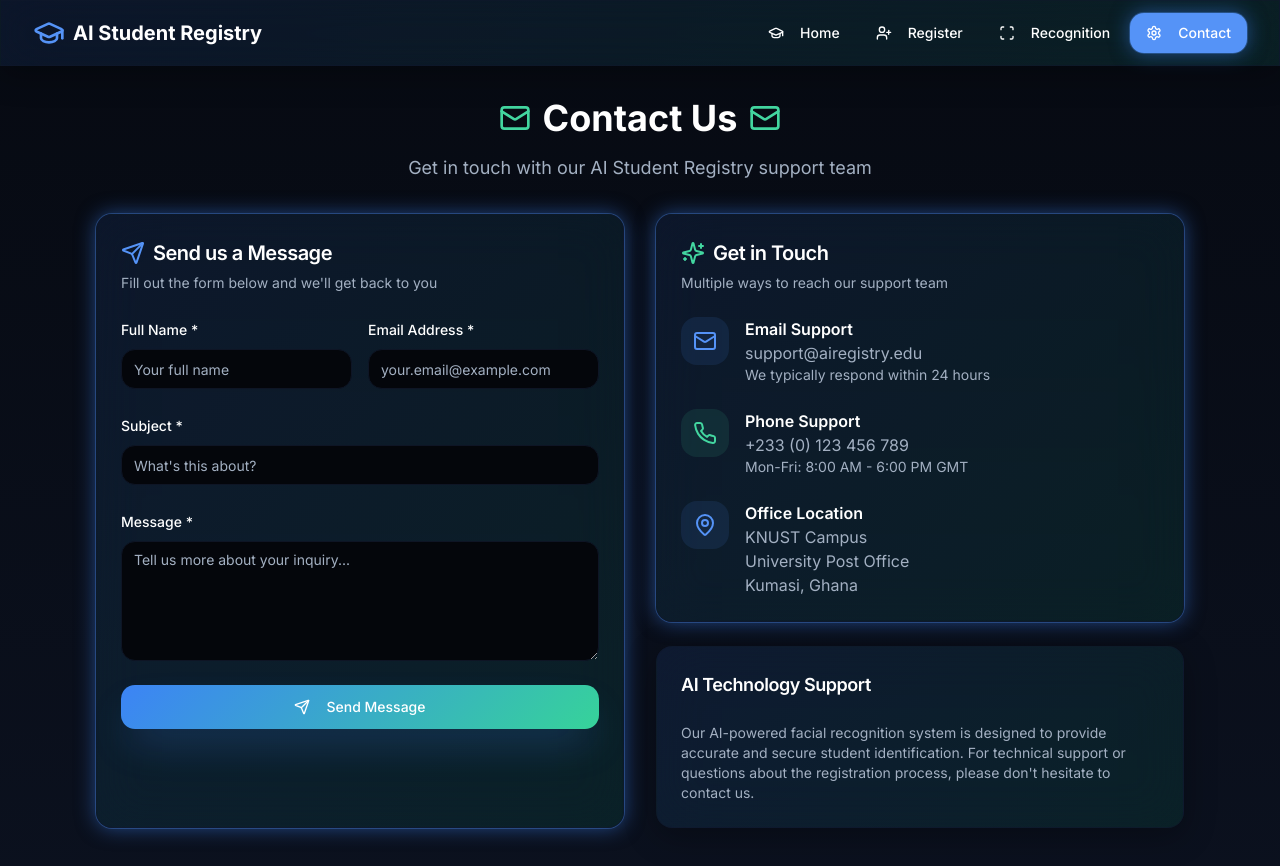
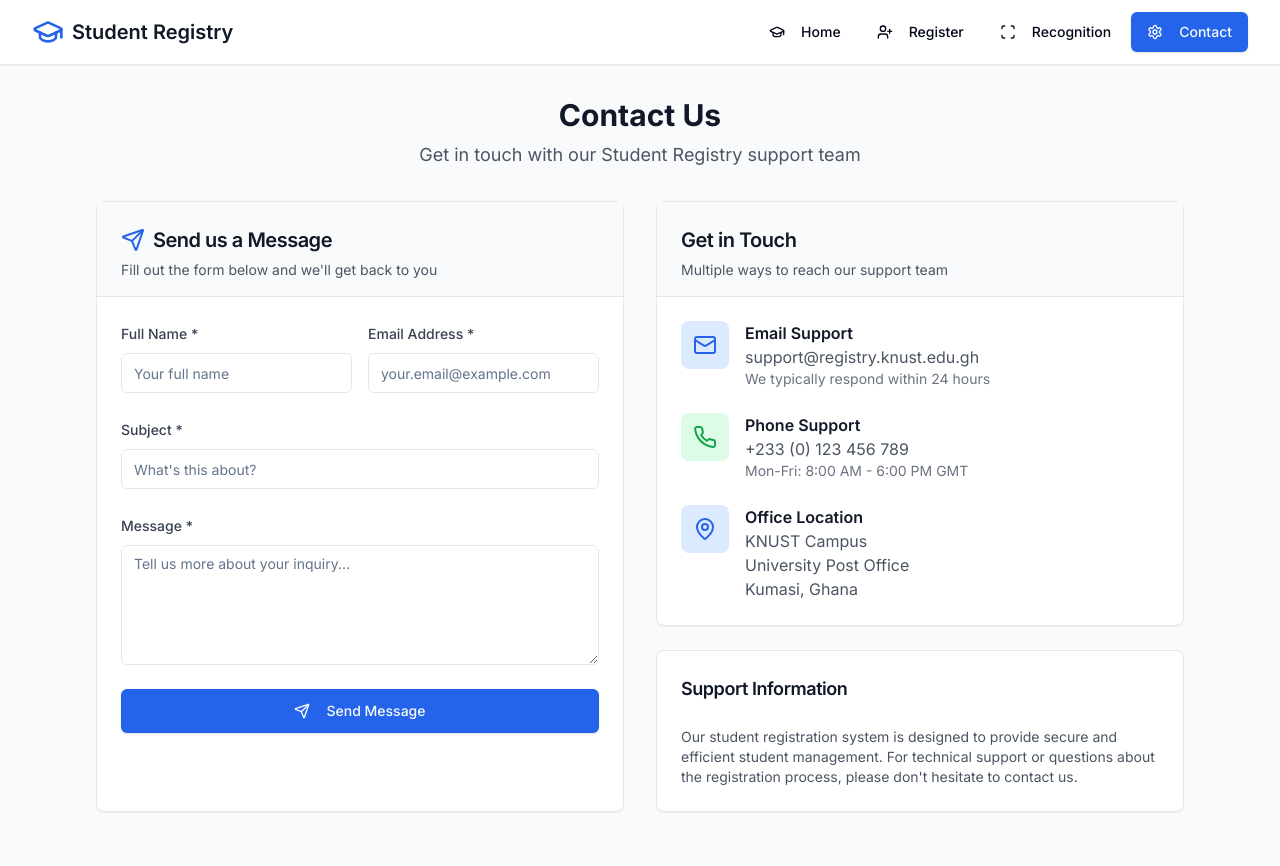
Before and after one commit to officialjwise/campus-face-id, a React (Vite) app: page /contact in a window 1280 px wide. Built offline with nearby package versions, Linux system fonts and the light colour scheme.

Commit message:
Revert AI theming for standard design
Revert AI-specific dark mode and futuristic theming across the entire system to a standard, professional design. This includes adjusting background colors and overall styling to be more conventional and less AI-centric.

```diff
--- a/src/App.tsx
+++ b/src/App.tsx
@@ -19,7 +19,7 @@ const App = () => (
       <Toaster />
       <Sonner />
       <BrowserRouter>
-        <div className="min-h-screen dark">
+        <div className="min-h-screen bg-gray-50">
           <Navigation />
           <Routes>
             <Route path="/" element={<Index />} />
--- a/src/components/Navigation.tsx
+++ b/src/components/Navigation.tsx
@@ -13,14 +13,14 @@ const Navigation = () => {
   ];
 
   return (
-    <nav className="glass-card border-b border-border/50 backdrop-blur-xl sticky top-0 z-50">
+    <nav className="bg-white border-b border-gray-200 shadow-sm sticky top-0 z-50">
       <div className="max-w-7xl mx-auto px-4 sm:px-6 lg:px-8">
         <div className="flex justify-between h-16">
           <div className="flex items-center">
             <div className="flex-shrink-0 flex items-center">
-              <GraduationCap className="h-8 w-8 text-primary" />
-              <span className="ml-2 text-xl font-bold text-foreground">
-                AI Student Registry
+              <GraduationCap className="h-8 w-8 text-blue-600" />
+              <span className="ml-2 text-xl font-semibold text-gray-900">
+                Student Registry
               </span>
             </div>
           </div>
@@ -34,9 +34,7 @@ const Navigation = () => {
                 <Link key={item.to} to={item.to}>
                   <Button
                     variant={isActive ? "default" : "ghost"}
-                    className={`flex items-center space-x-2 glow-hover transition-all duration-300 ${
-                      isActive ? "glow-border" : ""
-                    }`}
+                    className="flex items-center space-x-2 transition-colors duration-200"
                   >
                     <Icon className="h-4 w-4" />
                     <span className="hidden sm:inline">{item.label}</span>
--- a/src/index.css
+++ b/src/index.css
@@ -8,47 +8,42 @@ All colors MUST be HSL.
 
 @layer base {
   :root {
-    /* AI-themed dark mode colors */
-    --background: 222 47% 5%;
-    --foreground: 0 0% 100%;
+    /* Standard professional colors */
+    --background: 0 0% 100%;
+    --foreground: 222.2 84% 4.9%;
 
-    --card: 222 47% 8%;
-    --card-foreground: 0 0% 100%;
+    --card: 0 0% 100%;
+    --card-foreground: 222.2 84% 4.9%;
 
-    --popover: 222 47% 8%;
-    --popover-foreground: 0 0% 100%;
+    --popover: 0 0% 100%;
+    --popover-foreground: 222.2 84% 4.9%;
 
-    --primary: 217 91% 60%; /* Electric blue #3B82F6 */
-    --primary-foreground: 0 0% 100%;
-    --primary-glow: 217 91% 70%;
+    --primary: 221.2 83.2% 53.3%;
+    --primary-foreground: 210 40% 98%;
 
-    --secondary: 222 47% 12%;
-    --secondary-foreground: 0 0% 100%;
+    --secondary: 210 40% 96%;
+    --secondary-foreground: 222.2 47.4% 11.2%;
 
-    --muted: 222 47% 12%;
-    --muted-foreground: 215 20% 65%;
+    --muted: 210 40% 96%;
+    --muted-foreground: 215.4 16.3% 46.9%;
 
-    --accent: 158 64% 52%; /* Neon green #10B981 */
-    --accent-foreground: 0 0% 100%;
+    --accent: 210 40% 96%;
+    --accent-foreground: 222.2 47.4% 11.2%;
 
-    --destructive: 0 84% 60%;
-    --destructive-foreground: 0 0% 100%;
+    --destructive: 0 84.2% 60.2%;
+    --destructive-foreground: 210 40% 98%;
 
-    --border: 222 47% 15%;
-    --input: 222 47% 12%;
-    --ring: 217 91% 60%;
+    --border: 214.3 31.8% 91.4%;
+    --input: 214.3 31.8% 91.4%;
+    --ring: 221.2 83.2% 53.3%;
 
-    /* AI-themed design tokens */
-    --gradient-primary: linear-gradient(135deg, hsl(217 91% 60%), hsl(158 64% 52%));
-    --gradient-subtle: linear-gradient(180deg, hsl(222 47% 5%), hsl(222 47% 8%));
-    --gradient-glass: linear-gradient(135deg, rgba(59, 130, 246, 0.1), rgba(16, 185, 129, 0.1));
-    --shadow-elegant: 0 20px 40px -10px hsl(217 91% 60% / 0.3);
-    --shadow-glow: 0 0 60px hsl(217 91% 60% / 0.4);
-    --shadow-neon: 0 0 30px hsl(158 64% 52% / 0.6);
-    --border-glow: 0 0 20px hsl(217 91% 60% / 0.5);
-    --transition-smooth: all 0.3s cubic-bezier(0.4, 0, 0.2, 1);
+    /* Standard design tokens */
+    --gradient-primary: linear-gradient(135deg, hsl(221.2 83.2% 53.3%), hsl(221.2 83.2% 58.3%));
+    --gradient-subtle: linear-gradient(180deg, hsl(0 0% 100%), hsl(210 40% 98%));
+    --shadow-elegant: 0 1px 3px 0 rgb(0 0 0 / 0.1), 0 1px 2px -1px rgb(0 0 0 / 0.1);
+    --transition-smooth: all 0.15s ease-in-out;
 
-    --radius: 1rem;
+    --radius: 0.5rem;
 
     --sidebar-background: 0 0% 98%;
 
@@ -68,34 +63,33 @@ All colors MUST be HSL.
   }
 
   .dark {
-    /* Enhanced dark mode for better contrast */
-    --background: 222 47% 3%;
-    --foreground: 0 0% 100%;
+    --background: 222.2 84% 4.9%;
+    --foreground: 210 40% 98%;
 
-    --card: 222 47% 6%;
-    --card-foreground: 0 0% 100%;
+    --card: 222.2 84% 4.9%;
+    --card-foreground: 210 40% 98%;
 
-    --popover: 222 47% 6%;
-    --popover-foreground: 0 0% 100%;
+    --popover: 222.2 84% 4.9%;
+    --popover-foreground: 210 40% 98%;
 
-    --primary: 217 91% 65%;
-    --primary-foreground: 0 0% 100%;
+    --primary: 217.2 91.2% 59.8%;
+    --primary-foreground: 222.2 47.4% 11.2%;
 
-    --secondary: 222 47% 10%;
-    --secondary-foreground: 0 0% 100%;
+    --secondary: 217.2 32.6% 17.5%;
+    --secondary-foreground: 210 40% 98%;
 
-    --muted: 222 47% 10%;
-    --muted-foreground: 215 20% 70%;
+    --muted: 217.2 32.6% 17.5%;
+    --muted-foreground: 215 20.2% 65.1%;
 
-    --accent: 158 64% 55%;
-    --accent-foreground: 0 0% 100%;
+    --accent: 217.2 32.6% 17.5%;
+    --accent-foreground: 210 40% 98%;
 
-    --destructive: 0 84% 65%;
-    --destructive-foreground: 0 0% 100%;
+    --destructive: 0 62.8% 30.6%;
+    --destructive-foreground: 210 40% 98%;
 
-    --border: 222 47% 12%;
-    --input: 222 47% 10%;
-    --ring: 217 91% 65%;
+    --border: 217.2 32.6% 17.5%;
+    --input: 217.2 32.6% 17.5%;
+    --ring: 212.7 26.8% 83.9%;
     --sidebar-background: 240 5.9% 10%;
     --sidebar-foreground: 240 4.8% 95.9%;
     --sidebar-primary: 224.3 76.3% 48%;
@@ -114,32 +108,5 @@ All colors MUST be HSL.
 
   body {
     @apply bg-background text-foreground font-inter;
-    background: linear-gradient(135deg, hsl(222 47% 5%), hsl(222 47% 8%));
-    min-height: 100vh;
   }
 }
-
-@layer utilities {
-  .glass-card {
-    @apply bg-card/20 backdrop-blur-xl border border-border/50;
-    background: var(--gradient-glass);
-    box-shadow: 0 8px 32px rgba(0, 0, 0, 0.3);
-  }
-
-  .glow-border {
-    box-shadow: 0 0 0 1px hsl(var(--primary) / 0.3), var(--border-glow);
-  }
-
-  .glow-hover {
-    @apply transition-all duration-300;
-  }
-
-  .glow-hover:hover {
-    box-shadow: var(--shadow-glow);
-    transform: translateY(-2px);
-  }
-
-  .neon-glow {
-    box-shadow: var(--shadow-neon);
-  }
-}
--- a/src/pages/Contact.tsx
+++ b/src/pages/Contact.tsx
@@ -38,84 +38,80 @@ const Contact = () => {
   };
 
   return (
-    <div className="min-h-screen bg-gradient-subtle py-8">
+    <div className="min-h-screen bg-gray-50 py-8">
       <div className="max-w-6xl mx-auto px-4 sm:px-6 lg:px-8">
         <div className="text-center mb-8">
-          <div className="flex items-center justify-center gap-3 mb-4">
-            <Mail className="h-8 w-8 text-accent" />
-            <h1 className="text-4xl font-bold text-foreground">Contact Us</h1>
-            <Mail className="h-8 w-8 text-accent" />
-          </div>
-          <p className="text-lg text-muted-foreground">Get in touch with our AI Student Registry support team</p>
+          <h1 className="text-3xl font-bold text-gray-900 mb-2">Contact Us</h1>
+          <p className="text-lg text-gray-600">Get in touch with our Student Registry support team</p>
         </div>
 
         <div className="grid grid-cols-1 lg:grid-cols-2 gap-8">
           {/* Contact Form */}
-          <Card className="glass-card glow-border">
-            <CardHeader>
-              <CardTitle className="flex items-center gap-2 text-xl">
-                <Send className="h-6 w-6 text-primary" />
+          <Card className="bg-white shadow-sm border border-gray-200">
+            <CardHeader className="pb-4 bg-gray-50 border-b border-gray-200">
+              <CardTitle className="flex items-center gap-2 text-xl text-gray-900">
+                <Send className="h-6 w-6 text-blue-600" />
                 Send us a Message
               </CardTitle>
-              <CardDescription className="text-muted-foreground">
+              <CardDescription className="text-gray-600">
                 Fill out the form below and we'll get back to you
               </CardDescription>
             </CardHeader>
-            <CardContent>
+            <CardContent className="p-6">
               <form onSubmit={handleSubmit} className="space-y-6">
                 <div className="grid grid-cols-1 md:grid-cols-2 gap-4">
                   <div className="space-y-2">
-                    <Label htmlFor="name" className="text-sm font-medium">Full Name *</Label>
+                    <Label htmlFor="name" className="text-sm font-medium text-gray-700">Full Name *</Label>
                     <Input
                       id="name"
                       placeholder="Your full name"
                       value={formData.name}
                       onChange={(e) => handleInputChange('name', e.target.value)}
-                      className="glow-hover"
+                      className="h-10"
                       required
                     />
                   </div>
                   <div className="space-y-2">
-                    <Label htmlFor="email" className="text-sm font-medium">Email Address *</Label>
+                    <Label htmlFor="email" className="text-sm font-medium text-gray-700">Email Address *</Label>
                     <Input
                       id="email"
                       type="email"
                       placeholder="your.email@example.com"
                       value={formData.email}
                       onChange={(e) => handleInputChange('email', e.target.value)}
-                      className="glow-hover"
+                      className="h-10"
                       required
                     />
                   </div>
                 </div>
 
                 <div className="space-y-2">
-                  <Label htmlFor="subject" className="text-sm font-medium">Subject *</Label>
+                  <Label htmlFor="subject" className="text-sm font-medium text-gray-700">Subject *</Label>
                   <Input
                     id="subject"
                     placeholder="What's this about?"
                     value={formData.subject}
                     onChange={(e) => handleInputChange('subject', e.target.value)}
-                    className="glow-hover"
+                    className="h-10"
                     required
                   />
                 </div>
 
                 <div className="space-y-2">
-                  <Label htmlFor="message" className="text-sm font-medium">Message *</Label>
+                  <Label htmlFor="message" className="text-sm font-medium text-gray-700">Message *</Label>
                   <Textarea
                     id="message"
                     placeholder="Tell us more about your inquiry..."
                     value={formData.message}
                     onChange={(e) => handleInputChange('message', e.target.value)}
-                    className="glow-hover min-h-[120px]"
+                    className="min-h-[120px]"
                     required
                   />
                 </div>
 
                 <Button
                   type="submit"
-                  className="w-full glow-hover bg-gradient-primary hover:shadow-glow transition-all duration-300"
+                  className="w-full h-11"
                   disabled={isSubmitting}
                   size="lg"
                 >
@@ -128,60 +124,57 @@ const Contact = () => {
 
           {/* Contact Information */}
           <div className="space-y-6">
-            <Card className="glass-card glow-border">
-              <CardHeader>
-                <CardTitle className="flex items-center gap-2 text-xl">
-                  <Sparkles className="h-6 w-6 text-accent" />
-                  Get in Touch
-                </CardTitle>
-                <CardDescription className="text-muted-foreground">
+            <Card className="bg-white shadow-sm border border-gray-200">
+              <CardHeader className="pb-4 bg-gray-50 border-b border-gray-200">
+                <CardTitle className="text-xl text-gray-900">Get in Touch</CardTitle>
+                <CardDescription className="text-gray-600">
                   Multiple ways to reach our support team
                 </CardDescription>
               </CardHeader>
-              <CardContent className="space-y-6">
+              <CardContent className="p-6 space-y-6">
                 <div className="flex items-start gap-4">
-                  <div className="p-3 bg-primary/10 rounded-lg">
-                    <Mail className="h-6 w-6 text-primary" />
+                  <div className="p-3 bg-blue-100 rounded-lg">
+                    <Mail className="h-6 w-6 text-blue-600" />
                   </div>
                   <div>
-                    <h3 className="font-semibold text-foreground">Email Support</h3>
-                    <p className="text-muted-foreground">support@airegistry.edu</p>
-                    <p className="text-sm text-muted-foreground">We typically respond within 24 hours</p>
+                    <h3 className="font-semibold text-gray-900">Email Support</h3>
+                    <p className="text-gray-600">support@registry.knust.edu.gh</p>
+                    <p className="text-sm text-gray-500">We typically respond within 24 hours</p>
                   </div>
                 </div>
 
                 <div className="flex items-start gap-4">
-                  <div className="p-3 bg-accent/10 rounded-lg">
-                    <Phone className="h-6 w-6 text-accent" />
+                  <div className="p-3 bg-green-100 rounded-lg">
+                    <Phone className="h-6 w-6 text-green-600" />
                   </div>
                   <div>
-                    <h3 className="font-semibold text-foreground">Phone Support</h3>
-                    <p className="text-muted-foreground">+233 (0) 123 456 789</p>
-                    <p className="text-sm text-muted-foreground">Mon-Fri: 8:00 AM - 6:00 PM GMT</p>
+                    <h3 className="font-semibold text-gray-900">Phone Support</h3>
+                    <p className="text-gray-600">+233 (0) 123 456 789</p>
+                    <p className="text-sm text-gray-500">Mon-Fri: 8:00 AM - 6:00 PM GMT</p>
                   </div>
                 </div>
 
                 <div className="flex items-start gap-4">
-                  <div className="p-3 bg-primary/10 rounded-lg">
-                    <MapPin className="h-6 w-6 text-primary" />
+                  <div className="p-3 bg-blue-100 rounded-lg">
+                    <MapPin className="h-6 w-6 text-blue-600" />
                   </div>
                   <div>
-                    <h3 className="font-semibold text-foreground">Office Location</h3>
-                    <p className="text-muted-foreground">KNUST Campus</p>
-                    <p className="text-muted-foreground">University Post Office</p>
-                    <p className="text-muted-foreground">Kumasi, Ghana</p>
+                    <h3 className="font-semibold text-gray-900">Office Location</h3>
+                    <p className="text-gray-600">KNUST Campus</p>
+                    <p className="text-gray-600">University Post Office</p>
+                    <p className="text-gray-600">Kumasi, Ghana</p>
                   </div>
                 </div>
               </CardContent>
             </Card>
 
-            <Card className="glass-card">
+            <Card className="bg-white shadow-sm border border-gray-200">
               <CardHeader>
-                <CardTitle className="text-lg">AI Technology Support</CardTitle>
+                <CardTitle className="text-lg text-gray-900">Support Information</CardTitle>
               </CardHeader>
               <CardContent>
-                <p className="text-muted-foreground text-sm">
-                  Our AI-powered facial recognition system is designed to provide accurate and secure student identification.
+                <p className="text-gray-600 text-sm">
+                  Our student registration system is designed to provide secure and efficient student management.
                   For technical support or questions about the registration process, please don't hesitate to contact us.
                 </p>
               </CardContent>
--- a/tailwind.config.ts
+++ b/tailwind.config.ts
@@ -96,14 +96,10 @@ export default {
 			},
 			backgroundImage: {
 				'gradient-primary': 'var(--gradient-primary)',
-				'gradient-subtle': 'var(--gradient-subtle)',
-				'gradient-glass': 'var(--gradient-glass)'
+				'gradient-subtle': 'var(--gradient-subtle)'
 			},
 			boxShadow: {
-				'elegant': 'var(--shadow-elegant)',
-				'glow': 'var(--shadow-glow)',
-				'neon': 'var(--shadow-neon)',
-				'border-glow': 'var(--border-glow)'
+				'elegant': 'var(--shadow-elegant)'
 			},
 			transitionTimingFunction: {
 				'smooth': 'var(--transition-smooth)'
```
Also changed, not shown: src/pages/Register.tsx (+32 -32 lines).
